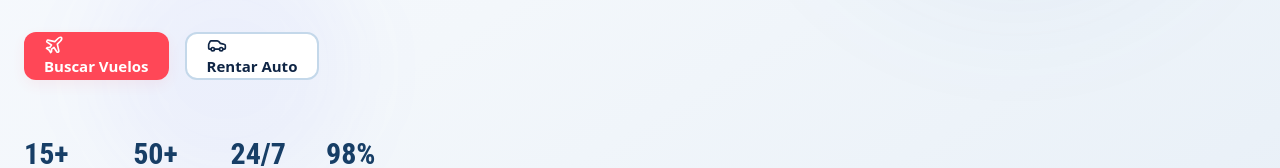
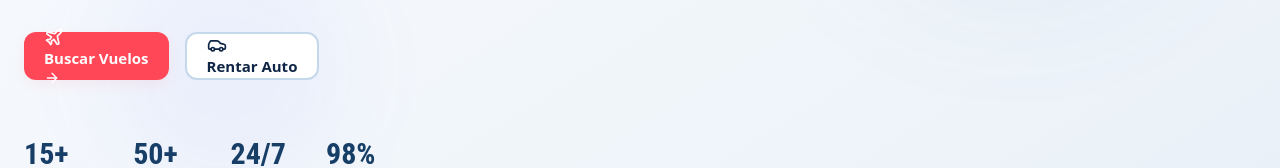
Before and after one commit to AgenciaSeniors/GlobalSolutionsApp, a Next.js app: page / in a window 1280 px wide. Shown: the part 480-648 px from the top of the page. Built offline with nearby package versions, Linux system fonts and the light colour scheme.

Commit message:
fix(home): restore branding hero and add asset

```diff
--- a/src/components/features/home/HeroSection.tsx
+++ b/src/components/features/home/HeroSection.tsx
@@ -3,7 +3,7 @@
  * @module components/features/home/HeroSection
  */
 import Link from 'next/link';
-import { Plane, Car, Shield } from 'lucide-react';
+import { Plane, Car, ArrowRight, Shield } from 'lucide-react';
 import { ROUTES } from '@/lib/constants/routes';
 import Button from '@/components/ui/Button';
 
@@ -54,8 +54,8 @@
             <Link href={ROUTES.FLIGHTS}>
               <Button size="lg" className="gap-2.5 animate-pulse-glow">
                 <Plane className="h-5 w-5" />
-
                 Buscar Vuelos
+                <ArrowRight className="h-4 w-4" />
               </Button>
             </Link>
             <Link href={ROUTES.CARS}>
@@ -65,8 +65,6 @@
               </Button>
             </Link>
           </div>
-
-
 
           {/* Stats */}
           <div className="mt-14 flex flex-wrap gap-10 animate-fade-in-up [animation-delay:400ms] opacity-0">
```
Also changed, not shown: 1 other file (tests, documents, lock files or other folders).
